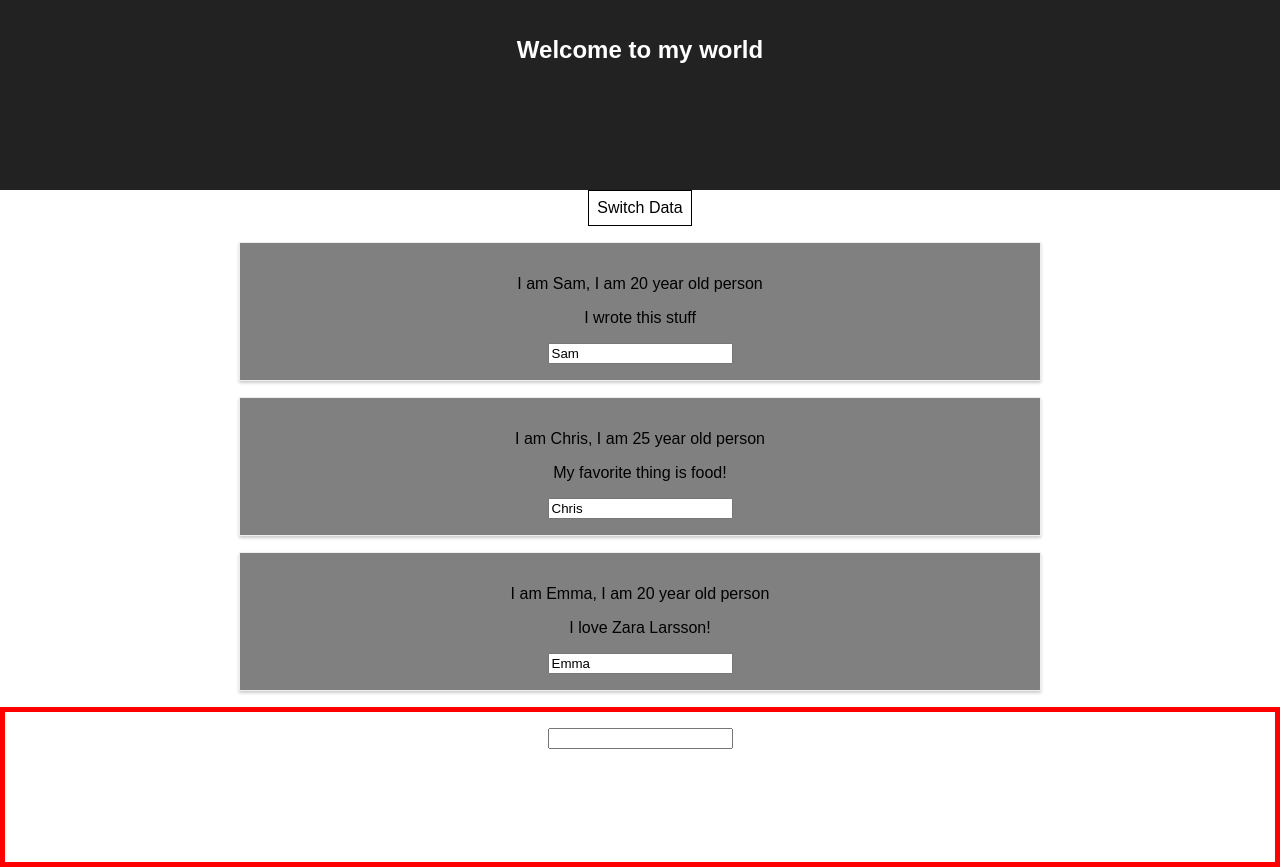
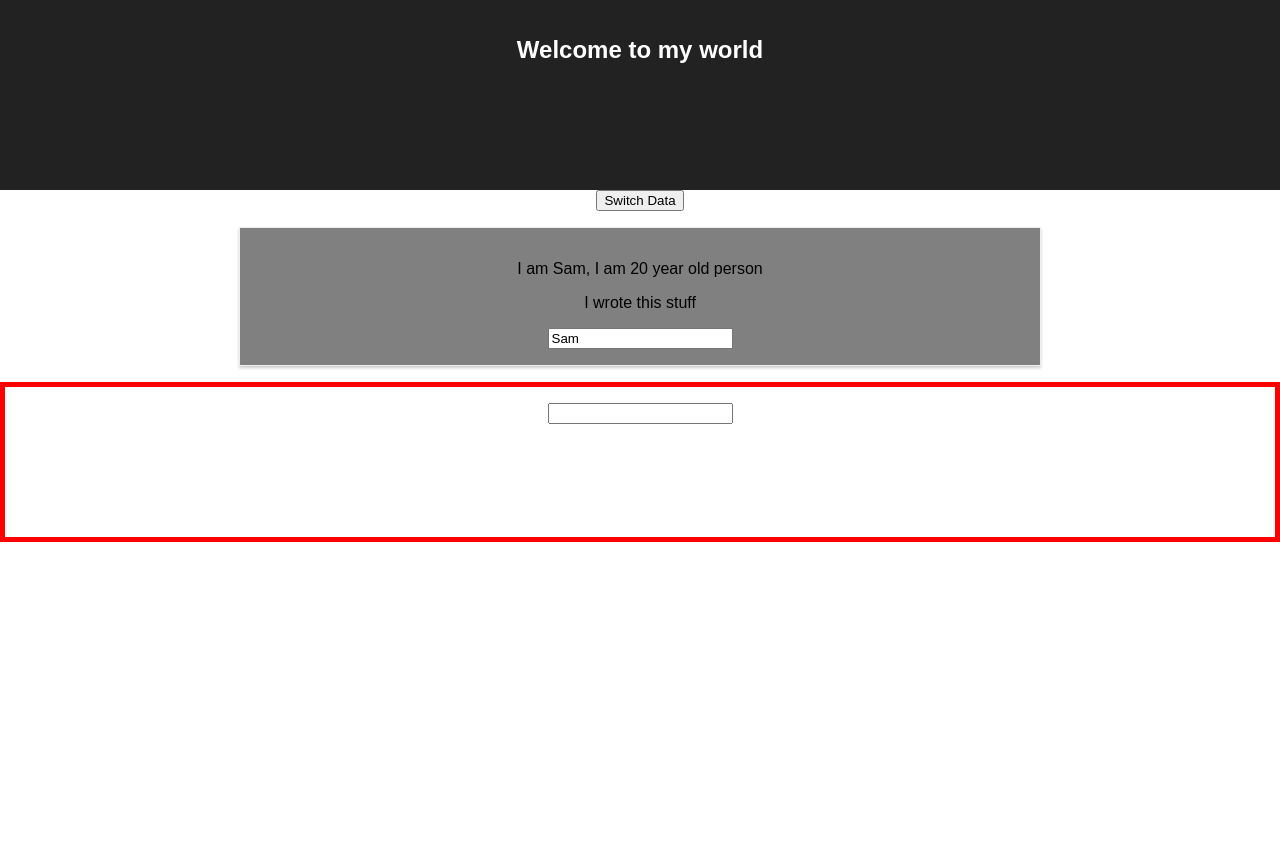
Before and after one commit to Samellenrider/React-practice, a React (Create React App) app: page / in a window 1280 px wide. After the commit the page ends 800 px from the top, so only its background shows below. Built offline with nearby package versions, Linux system fonts and the light colour scheme.

Commit message:
user input/output

```diff
--- a/src/App.js
+++ b/src/App.js
@@ -2,6 +2,7 @@ import React, { Component } from 'react';
 import './App.css';
 import Person from './Person/Person';
 import UserInput from './UserInput/UserInput';
+import UserOutput from './UserOutput/Useroutput';
 
 
 class App extends Component {
@@ -11,17 +12,9 @@ class App extends Component {
       {name: 'Chris', age: 25},
       {name: 'Emma', age: 20}
     ],
-    otherState: 'some other thing'
-  }
-
-  switchHandler = (newName) => {
-    this.setState({
-      persons: [
-        {name: 'Sam', age: 20},
-        {name: 'Chris', age: 24},
-        {name: newName, age: 28}
-      ]
-    })
+    textfield: [
+      {text: ""}
+    ]
   }
 
   changedHandler = (event) => {
@@ -34,14 +27,22 @@ class App extends Component {
     })
   }
 
+  write = (event) => {
+    this.setState({
+      textfield:[
+      {text: event.target.value},
+      ]
+    })
+  }
+
   render() {
-    const style = {
-      backgroundColor: 'white',
-      font: 'inherit',
-      border: '1px solid black',
-      padding: '8px',
-      cursor: 'pointer',
-    };
+  //   const style = {
+  //     backgroundColor: 'white',
+  //     font: 'inherit',
+  //     border: '1px solid black',
+  //     padding: '8px',
+  //     cursor: 'pointer',
+  //   };
 
     return (
       <div className="App">
@@ -49,26 +50,21 @@ class App extends Component {
           <h1 className="App-title">Welcome to my world</h1>
         </header>
         <button
-         style={style}
+         // style={style}
          onClick={() => this.switchHandler('Linnea11!!!1')}>Switch Data</button>
-        <Person
+         <Person
          name={this.state.persons[0].name}
          age={this.state.persons[0].age}
-         click={this.switchHandler.bind(this, 'Lin!!')}
          changed={this.changedHandler}>
          I wrote this stuff </Person>
-        <Person
-         name={this.state.persons[1].name}
-         age={this.state.persons[1].age}>
-         My favorite thing is food! </Person>
-        <Person
-         name={this.state.persons[2].name}
-         age={this.state.persons[2].age}>
-         I love Zara Larsson! </Person>
-        <UserInput/>
+
+        <UserInput text={this.state.textfield[0].text}
+         change={this.write}/>
+        <UserOutput
+         text={this.state.textfield[0].text}
+         change={this.write}/>
       </div>
     );
-    ///return React.createElement('div', {className: 'App'}, React.createElement('h1', null, 'loololopl'))
   }
 }
 
--- a/src/Person/Person.js
+++ b/src/Person/Person.js
@@ -2,7 +2,7 @@ import React from 'react';
 import './Person.css';
 
 const person = (props) => {
-	return  (
+	return (
         <div className="Person">
 	        <p onClick={props.click}>I am {props.name}, I am {props.age} year old person</p>
 	        <p>{props.children}</p>
--- a/src/UserInput/UserInput.js
+++ b/src/UserInput/UserInput.js
@@ -5,7 +5,7 @@ const userInput = (props) => {
     return (
         <div className="UserInput">
             <p>{props.children}</p>
-            <input type="text"/>
+            <input type="text" onChange={props.change} value={props.text}/>
         </div>
     )
 };
--- a/src/UserOutput/Useroutput.js
+++ b/src/UserOutput/Useroutput.js
@@ -0,0 +1,13 @@
+import React from 'react';
+// import './UserOutput.css';
+
+const userOutput = (props) => {
+	return (
+	    <div className="UserOutput">
+	    <p onClick={props.click}>{props.text}</p>
+	    <p>{props.children}</p>
+	    </div>
+	)
+};
+
+export default userOutput;
```
